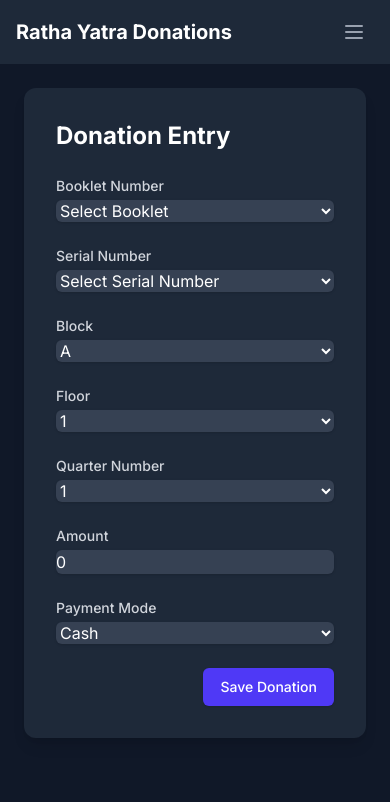
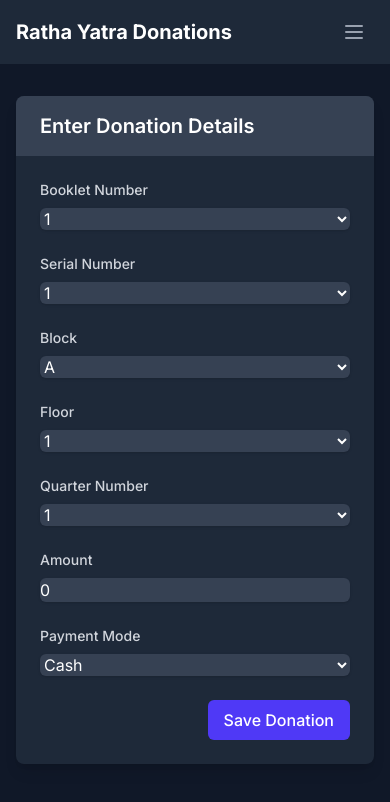
Before and after one commit to darshanPC25/RathaYatraData, a Next.js app: page / in a window 390 px wide. Shown: the top 802 px of the page. Built offline with nearby package versions, Linux system fonts and the light colour scheme.

Commit message:
Some Changes

```diff
--- a/src/components/DonationForm.tsx
+++ b/src/components/DonationForm.tsx
@@ -1,40 +1,46 @@
 'use client';
 
 import { useState, useEffect } from 'react';
-import { DonationFormData, Block, PaymentMode } from '@/types';
+import { Donation, Block, PaymentMode } from '@/types';
 import toast from 'react-hot-toast';
 
 const BLOCKS: Block[] = ['A', 'B', 'C', 'D', 'E', 'F', 'G', 'H', 'J', 'K', 'L'];
 const PAYMENT_MODES: PaymentMode[] = ['Cash', 'UPI', 'Bank Transfer'];
 
 export default function DonationForm() {
-  const [formData, setFormData] = useState<DonationFormData>({
-    bookletNumber: '',
-    serialNumber: '',
+  const [formData, setFormData] = useState<Partial<Donation>>({
+    bookletNumber: 1,
+    serialNumber: 1,
     block: 'A',
     floor: 1,
     quarterNumber: 1,
     amount: 0,
-    paymentMode: 'Cash',
+    paymentMode: 'Cash'
   });
 
   const [availableSerials, setAvailableSerials] = useState<number[]>([]);
+  const [loading, setLoading] = useState(false);
 
   useEffect(() => {
-    if (formData.bookletNumber) {
-      const booklet = Number(formData.bookletNumber);
-      const minSerial = (booklet - 1) * 50 + 1;
-      const maxSerial = booklet * 50;
-      const serials = Array.from({ length: 50 }, (_, i) => minSerial + i);
+    // Calculate available serial numbers based on booklet number
+    const startSerial = (formData.bookletNumber! - 1) * 50 + 1;
+    const endSerial = formData.bookletNumber! * 50;
+    const serials = Array.from(
+      { length: endSerial - startSerial + 1 },
+      (_, i) => startSerial + i
+    );
     setAvailableSerials(serials);
-      if (!serials.includes(Number(formData.serialNumber))) {
-        setFormData(prev => ({ ...prev, serialNumber: '' }));
-      }
+
+    // Only reset serial number if it's not in the available range
+    if (formData.serialNumber && !serials.includes(formData.serialNumber)) {
+      setFormData(prev => ({ ...prev, serialNumber: startSerial }));
     }
   }, [formData.bookletNumber]);
 
   const handleSubmit = async (e: React.FormEvent) => {
     e.preventDefault();
+    setLoading(true);
+
     try {
       const response = await fetch('/api/donations', {
         method: 'POST',
@@ -49,42 +55,42 @@ export default function DonationForm() {
         throw new Error(error.message || 'Failed to save donation');
       }
 
-      toast.success('Donation saved successfully!');
+      toast.success('Donation saved successfully');
       setFormData({
-        bookletNumber: '',
-        serialNumber: '',
+        bookletNumber: 1,
+        serialNumber: 1,
         block: 'A',
         floor: 1,
         quarterNumber: 1,
         amount: 0,
-        paymentMode: 'Cash',
+        paymentMode: 'Cash'
       });
     } catch (error) {
       toast.error(error instanceof Error ? error.message : 'Failed to save donation');
-      console.error('Error saving donation:', error);
+    } finally {
+      setLoading(false);
     }
   };
 
-  const handleChange = (e: React.ChangeEvent<HTMLInputElement | HTMLSelectElement>) => {
+  const handleChange = (e: React.ChangeEvent<HTMLSelectElement | HTMLInputElement>) => {
     const { name, value } = e.target;
     setFormData(prev => ({
       ...prev,
-      [name]: name === 'floor' || name === 'quarterNumber' || name === 'amount' ? Number(value) : value,
+      [name]: name === 'amount' ? Number(value) : value
     }));
   };
 
-  const getMaxFloor = (block: Block) => {
-    return block === 'B' || block === 'C' ? 9 : 11;
-  };
-
   return (
-    <div className="max-w-2xl mx-auto p-6">
-      <form onSubmit={handleSubmit} className="space-y-6 bg-gray-800 rounded-xl shadow-lg p-8">
-        <h2 className="text-2xl font-bold text-white mb-6">Donation Entry</h2>
-
+    <div className="min-h-screen bg-gray-900 py-8">
+      <div className="max-w-2xl mx-auto px-4 sm:px-6 lg:px-8">
+        <div className="bg-gray-800 rounded-lg shadow-lg overflow-hidden">
+          <div className="px-6 py-4 bg-gray-700">
+            <h2 className="text-xl font-semibold text-white">Enter Donation Details</h2>
+          </div>
+          <form onSubmit={handleSubmit} className="p-6 space-y-6">
             <div className="grid grid-cols-1 md:grid-cols-2 gap-6">
               <div>
-            <label htmlFor="bookletNumber" className="block text-sm font-medium text-gray-300">
+                <label htmlFor="bookletNumber" className="block text-sm font-medium text-gray-300 mb-2">
                   Booklet Number
                 </label>
                 <select
@@ -92,20 +98,19 @@ export default function DonationForm() {
                   name="bookletNumber"
                   value={formData.bookletNumber}
                   onChange={handleChange}
+                  className="block w-full rounded-md border-gray-600 bg-gray-700 text-white shadow-sm focus:border-indigo-500 focus:ring-indigo-500 sm:text-sm"
                   required
-              className="mt-1 block w-full rounded-md bg-gray-700 border-0 text-white shadow-sm focus:ring-2 focus:ring-indigo-500 sm:text-sm"
                 >
-              <option value="">Select Booklet</option>
-              {Array.from({ length: 10 }, (_, i) => i + 1).map((num) => (
-                <option key={num} value={num}>
-                  {num}
+                  {Array.from({ length: 10 }, (_, i) => (
+                    <option key={i + 1} value={i + 1}>
+                      {i + 1}
                     </option>
                   ))}
                 </select>
               </div>
 
               <div>
-            <label htmlFor="serialNumber" className="block text-sm font-medium text-gray-300">
+                <label htmlFor="serialNumber" className="block text-sm font-medium text-gray-300 mb-2">
                   Serial Number
                 </label>
                 <select
@@ -113,20 +118,19 @@ export default function DonationForm() {
                   name="serialNumber"
                   value={formData.serialNumber}
                   onChange={handleChange}
+                  className="block w-full rounded-md border-gray-600 bg-gray-700 text-white shadow-sm focus:border-indigo-500 focus:ring-indigo-500 sm:text-sm"
                   required
-              className="mt-1 block w-full rounded-md bg-gray-700 border-0 text-white shadow-sm focus:ring-2 focus:ring-indigo-500 sm:text-sm"
                 >
-              <option value="">Select Serial Number</option>
-              {availableSerials.map((num) => (
-                <option key={num} value={num}>
-                  {num}
+                  {availableSerials.map(serial => (
+                    <option key={serial} value={serial}>
+                      {serial}
                     </option>
                   ))}
                 </select>
               </div>
 
               <div>
-            <label htmlFor="block" className="block text-sm font-medium text-gray-300">
+                <label htmlFor="block" className="block text-sm font-medium text-gray-300 mb-2">
                   Block
                 </label>
                 <select
@@ -134,10 +138,10 @@ export default function DonationForm() {
                   name="block"
                   value={formData.block}
                   onChange={handleChange}
+                  className="block w-full rounded-md border-gray-600 bg-gray-700 text-white shadow-sm focus:border-indigo-500 focus:ring-indigo-500 sm:text-sm"
                   required
-              className="mt-1 block w-full rounded-md bg-gray-700 border-0 text-white shadow-sm focus:ring-2 focus:ring-indigo-500 sm:text-sm"
                 >
-              {BLOCKS.map((block) => (
+                  {BLOCKS.map(block => (
                     <option key={block} value={block}>
                       {block}
                     </option>
@@ -146,7 +150,7 @@ export default function DonationForm() {
               </div>
 
               <div>
-            <label htmlFor="floor" className="block text-sm font-medium text-gray-300">
+                <label htmlFor="floor" className="block text-sm font-medium text-gray-300 mb-2">
                   Floor
                 </label>
                 <select
@@ -154,19 +158,19 @@ export default function DonationForm() {
                   name="floor"
                   value={formData.floor}
                   onChange={handleChange}
+                  className="block w-full rounded-md border-gray-600 bg-gray-700 text-white shadow-sm focus:border-indigo-500 focus:ring-indigo-500 sm:text-sm"
                   required
-              className="mt-1 block w-full rounded-md bg-gray-700 border-0 text-white shadow-sm focus:ring-2 focus:ring-indigo-500 sm:text-sm"
                 >
-              {Array.from({ length: getMaxFloor(formData.block) }, (_, i) => i + 1).map((num) => (
-                <option key={num} value={num}>
-                  {num}
+                  {Array.from({ length: 11 }, (_, i) => (
+                    <option key={i + 1} value={i + 1}>
+                      {i + 1}
                     </option>
                   ))}
                 </select>
               </div>
 
               <div>
-            <label htmlFor="quarterNumber" className="block text-sm font-medium text-gray-300">
+                <label htmlFor="quarterNumber" className="block text-sm font-medium text-gray-300 mb-2">
                   Quarter Number
                 </label>
                 <select
@@ -174,36 +178,35 @@ export default function DonationForm() {
                   name="quarterNumber"
                   value={formData.quarterNumber}
                   onChange={handleChange}
+                  className="block w-full rounded-md border-gray-600 bg-gray-700 text-white shadow-sm focus:border-indigo-500 focus:ring-indigo-500 sm:text-sm"
                   required
-              className="mt-1 block w-full rounded-md bg-gray-700 border-0 text-white shadow-sm focus:ring-2 focus:ring-indigo-500 sm:text-sm"
                 >
-              {Array.from({ length: 6 }, (_, i) => i + 1).map((num) => (
-                <option key={num} value={num}>
-                  {num}
+                  {Array.from({ length: 6 }, (_, i) => (
+                    <option key={i + 1} value={i + 1}>
+                      {i + 1}
                     </option>
                   ))}
                 </select>
               </div>
 
               <div>
-            <label htmlFor="amount" className="block text-sm font-medium text-gray-300">
+                <label htmlFor="amount" className="block text-sm font-medium text-gray-300 mb-2">
                   Amount
                 </label>
                 <input
                   type="number"
                   id="amount"
                   name="amount"
-              min="0"
-              step="0.01"
                   value={formData.amount}
                   onChange={handleChange}
+                  className="block w-full rounded-md border-gray-600 bg-gray-700 text-white shadow-sm focus:border-indigo-500 focus:ring-indigo-500 sm:text-sm"
                   required
-              className="mt-1 block w-full rounded-md bg-gray-700 border-0 text-white shadow-sm focus:ring-2 focus:ring-indigo-500 sm:text-sm"
+                  min="0"
                 />
               </div>
 
               <div>
-            <label htmlFor="paymentMode" className="block text-sm font-medium text-gray-300">
+                <label htmlFor="paymentMode" className="block text-sm font-medium text-gray-300 mb-2">
                   Payment Mode
                 </label>
                 <select
@@ -211,10 +214,10 @@ export default function DonationForm() {
                   name="paymentMode"
                   value={formData.paymentMode}
                   onChange={handleChange}
+                  className="block w-full rounded-md border-gray-600 bg-gray-700 text-white shadow-sm focus:border-indigo-500 focus:ring-indigo-500 sm:text-sm"
                   required
-              className="mt-1 block w-full rounded-md bg-gray-700 border-0 text-white shadow-sm focus:ring-2 focus:ring-indigo-500 sm:text-sm"
                 >
-              {PAYMENT_MODES.map((mode) => (
+                  {PAYMENT_MODES.map(mode => (
                     <option key={mode} value={mode}>
                       {mode}
                     </option>
@@ -226,12 +229,19 @@ export default function DonationForm() {
             <div className="flex justify-end">
               <button
                 type="submit"
-            className="inline-flex justify-center rounded-md border border-transparent bg-indigo-600 py-2 px-4 text-sm font-medium text-white shadow-sm hover:bg-indigo-700 focus:outline-none focus:ring-2 focus:ring-indigo-500 focus:ring-offset-2 focus:ring-offset-gray-800 transition-colors duration-200"
+                disabled={loading}
+                className={`px-4 py-2 rounded-md text-white font-medium ${
+                  loading
+                    ? 'bg-gray-600 cursor-not-allowed'
+                    : 'bg-indigo-600 hover:bg-indigo-700'
+                }`}
               >
-            Save Donation
+                {loading ? 'Saving...' : 'Save Donation'}
               </button>
             </div>
           </form>
         </div>
+      </div>
+    </div>
   );
 }
```
Also changed, not shown: src/lib/mongodb.ts (+9 -4 lines). Lines whose indentation alone changed are shown as unchanged.
